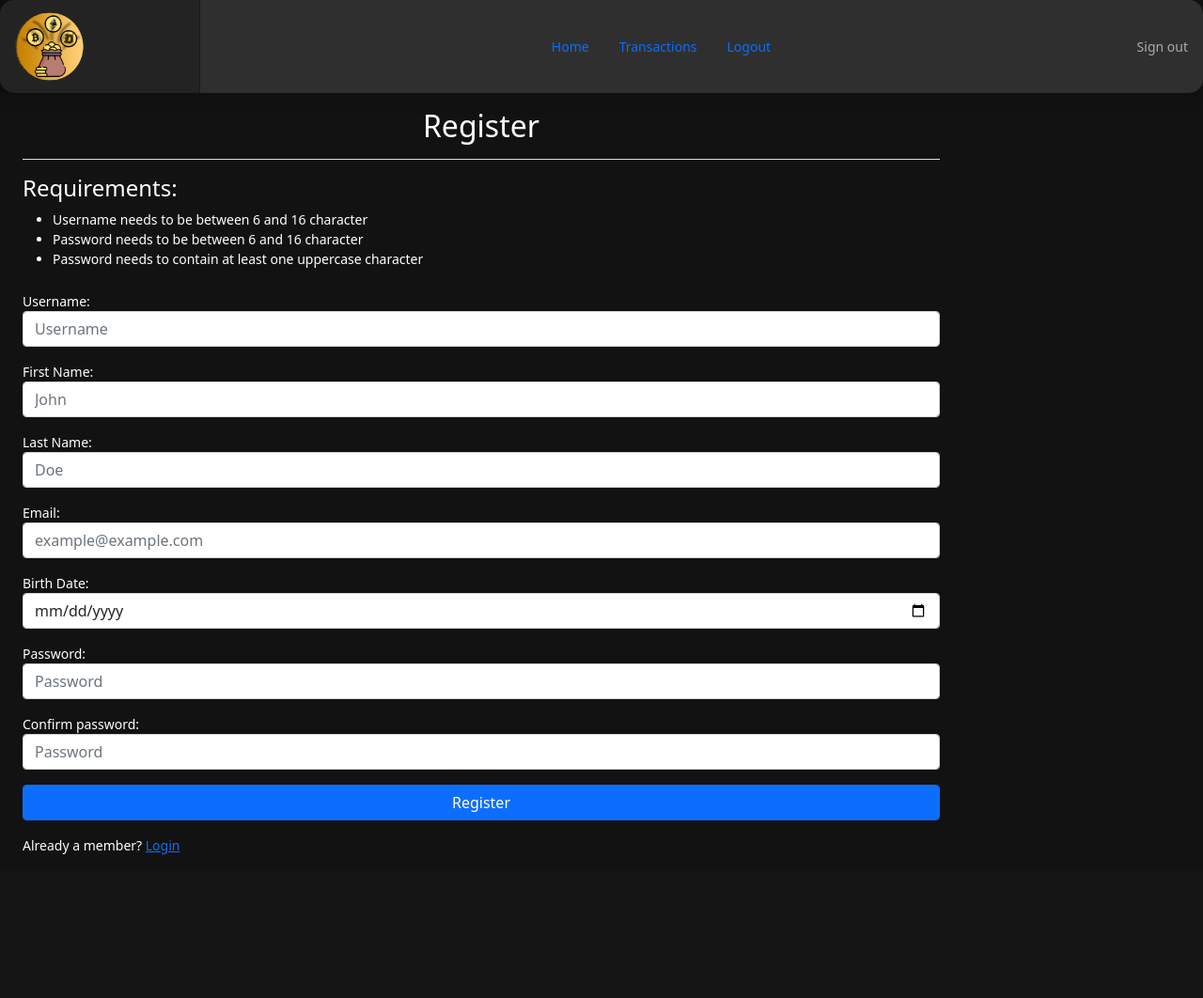
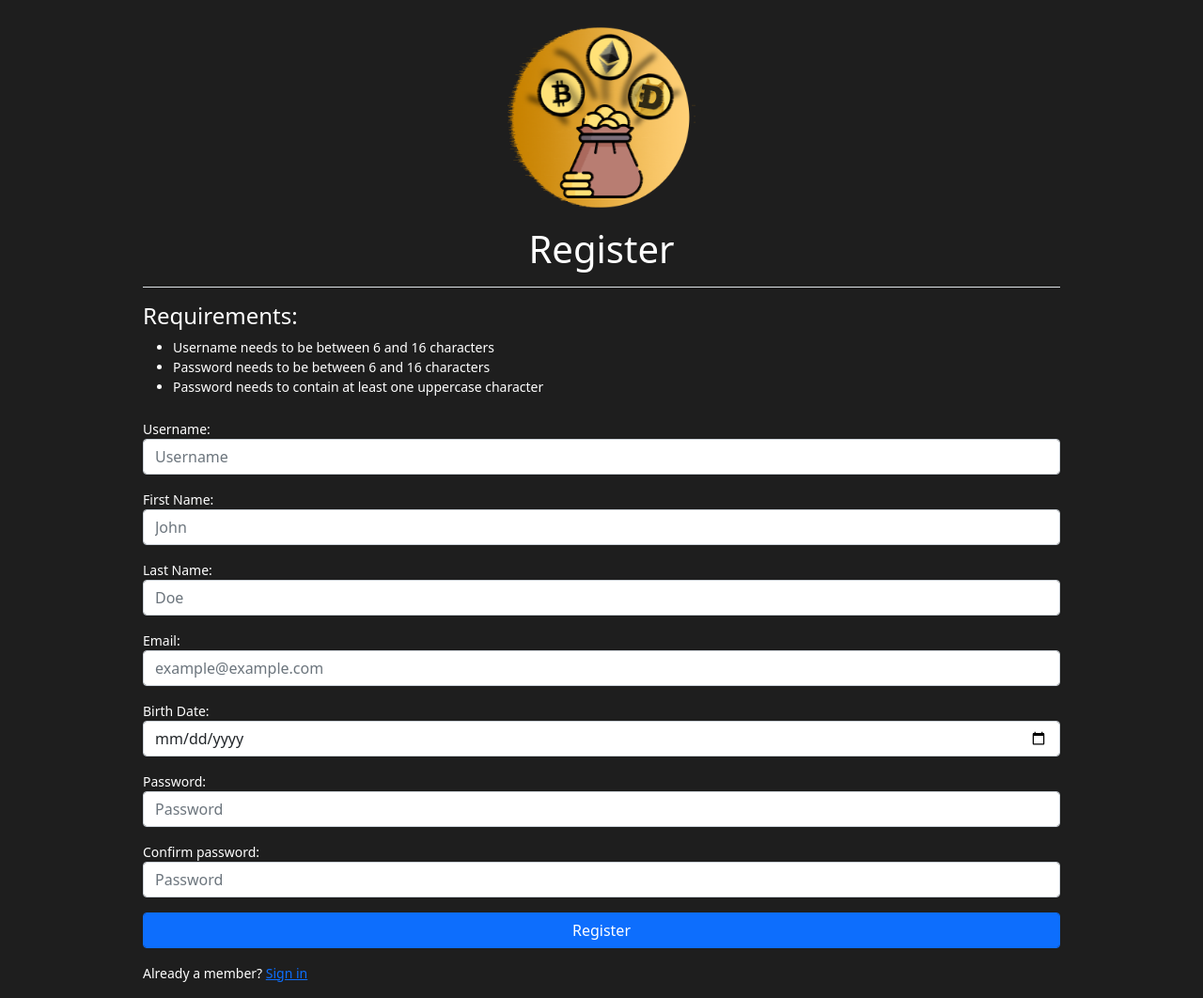
Before and after one commit to nortoh/TheBagTracker, a Django app: page /register/ in a window 1280 px wide. Shown: the whole page at 94% size. Before the commit the page ends 909 px from the top, so only its background shows below. Run offline with Django 3.2, Linux system fonts and the light colour scheme; parts of the project's set-up code (start-up, migrations or seed data) failed here and were passed over; some libraries are stand-ins or nearby versions.

Commit message:
Style adjustments to register page

```diff
--- a/portfolio/static/css/main.css
+++ b/portfolio/static/css/main.css
@@ -119,6 +119,11 @@ body {
     pointer-events: initial;
   }
 
+  .big-logo {
+    width: 200px;
+    pointer-events: initial;
+  }
+
   /*
    * Table
    */
--- a/templates/login/index.html
+++ b/templates/login/index.html
@@ -33,7 +33,7 @@
     <main class="form-signin">
     <form action='' method='post'>
             {% csrf_token %}
-            <a class="navbar-brand col-md-3 col-lg-2 me-0 px-3"><img src="{% static 'img/logo.png' %}" class="logo" /></a>
+            <a><img src="{% static 'img/logo.png' %}" class="logo" /></a>
             <h1 class="h3 mb-3 fw-normal">The Bag Tracker</h1>
 
 
--- a/templates/register.html
+++ b/templates/register.html
@@ -1,3 +1,4 @@
+{% load static %}
 <!doctype html>
 <html lang="en">
   <head>
@@ -5,8 +6,9 @@
     <meta name="viewport" content="width=device-width, initial-scale=1">
     <meta name="description" content="">
     <meta name="author" content="Mark Otto, Jacob Thornton, and Bootstrap contributors">
+    <link href="{% static 'img/logo.png' %}" rel="shortcut icon" />
     <meta name="generator" content="Hugo 0.88.1">
-    <title>Transactions</title>
+    <title>The Bag Tracker - Register</title>
 
     <!-- Bootstrap core CSS -->
     <link href="/static/css/bootstrap.min.css" rel="stylesheet">
@@ -21,8 +23,16 @@
         user-select: none;
       }
 
-      .testing {
+      .content {
         width: 80vw;
+        position: relative;
+        left: 10%;
+      }
+
+      .logo-center {
+        display: flex;
+        justify-content: center;
+        padding-top: 25px;
       }
 
       @media (min-width: 768px) {
@@ -32,18 +42,19 @@
       }
     </style>
   </head>
-<body>
-
-{% include "header.html" %}
+<body style="background-color: #121212f2;">
 
 <div class="container-fluid">
   <div class="row">
 
-    <main class="col-md-9 col-lg-12 px-md-4 testing">
+    <main class="col-md-9 col-lg-12 px-md-4 content">
         <div class="row">
           <div class="col">
+            <div class="logo-center">
+              <a><img src="{% static 'img/logo.png' %}" class="big-logo" /></a>
+            </div>
             <div class="justify-content-between flex-wrap flex-md-nowrap align-items-center pt-3 pb-2 mb-3 border-bottom">
-                <h1 class="h2 text-center font-weight-bold">Register</h1>
+              <h1 class="h1 text-center font-weight-bold">Register</h1>
             </div>
           </div>
 
@@ -55,8 +66,8 @@
       <div class="mb-4">
           <h4>Requirements:</h4>
         <ul>
-            <li>Username needs to be between 6 and 16 character</li>
-            <li>Password needs to be between 6 and 16 character</li>
+            <li>Username needs to be between 6 and 16 characters</li>
+            <li>Password needs to be between 6 and 16 characters</li>
             <li>Password needs to contain at least one uppercase character</li>
         </ul>
      </div>
@@ -108,7 +119,7 @@
           <button type="submit" class="btn btn-primary form-control" name="register_user">Register</button>
         </div>
         <p>
-            Already a member? <a href="http://127.0.0.1:8000/login/">Login</a>
+            Already a member? <a href="http://127.0.0.1:8000/login/">Sign in</a>
         </p>
       </form>
     </main>
```
Also changed, not shown: templates/index.html (deleted, +0 -86 lines).
